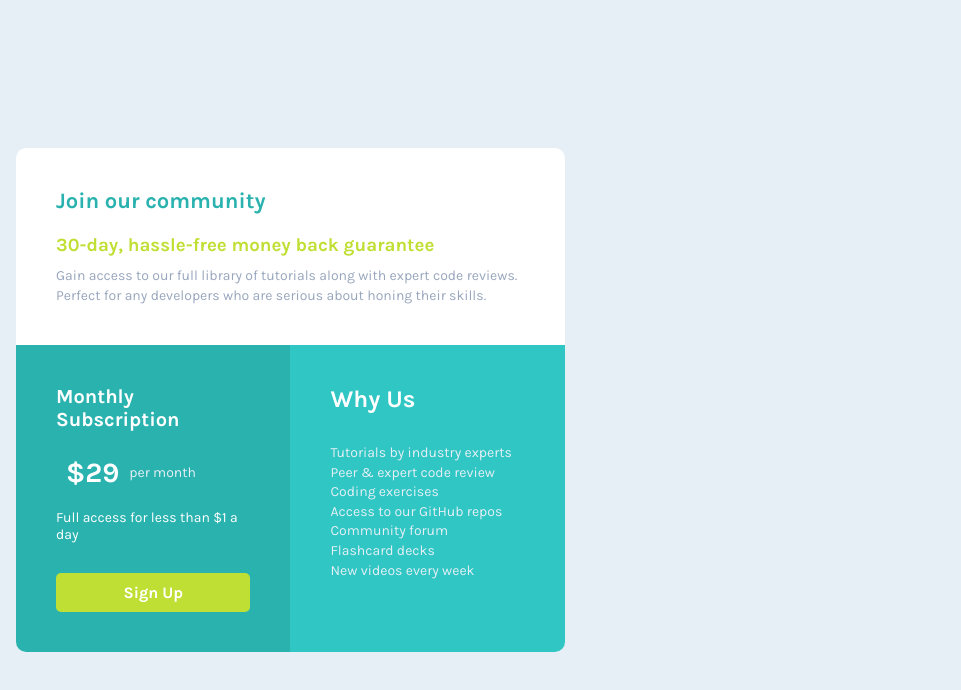
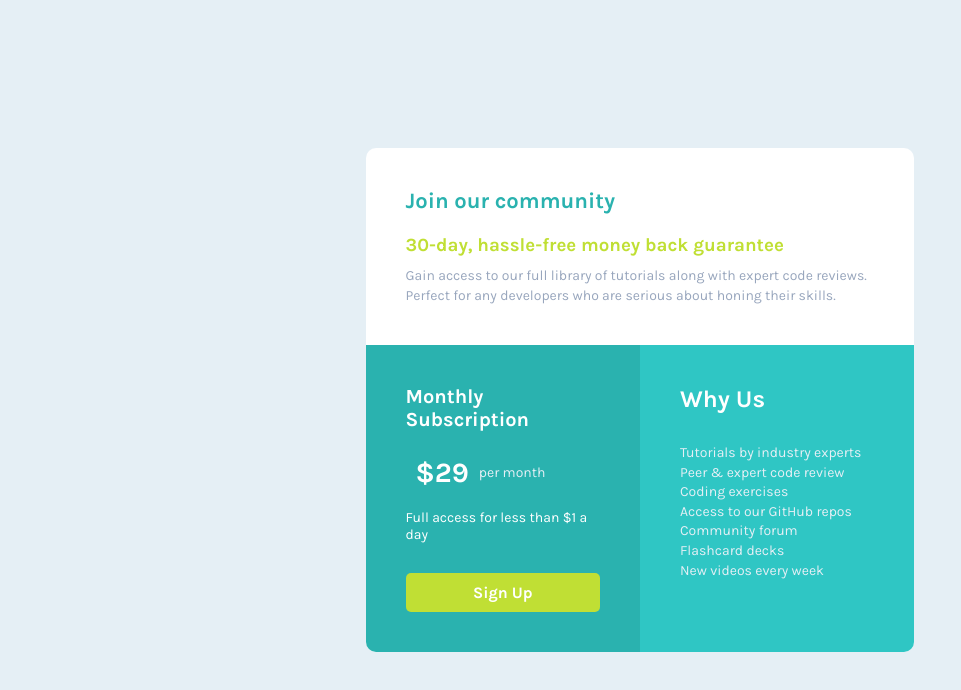
Before and after one commit to zuliat/Single-price-grid-component, a plain HTML site: page index.html in a window 1280 px wide. Shown: the whole page, without its empty margins (0-961 px from the left). Drawn offline with Linux system fonts and the light colour scheme.

Commit message:
Update style.css

```diff
--- a/style.css
+++ b/style.css
@@ -24,7 +24,7 @@ body{
 .container{
     max-width: 960px;
     margin: 0 auto;
-    margin: 2rem 1rem;
+
 
 }
 .wrapper{
```
